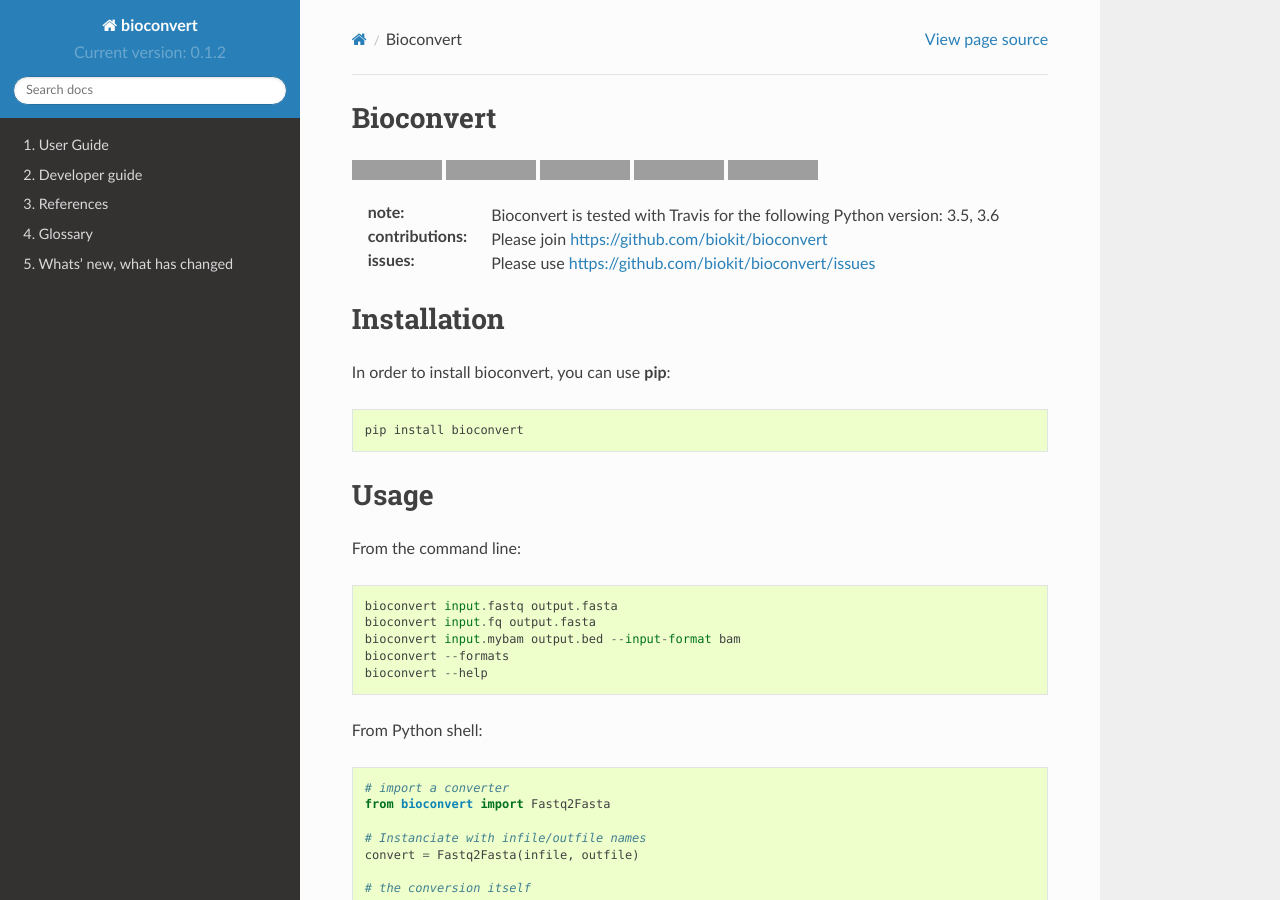
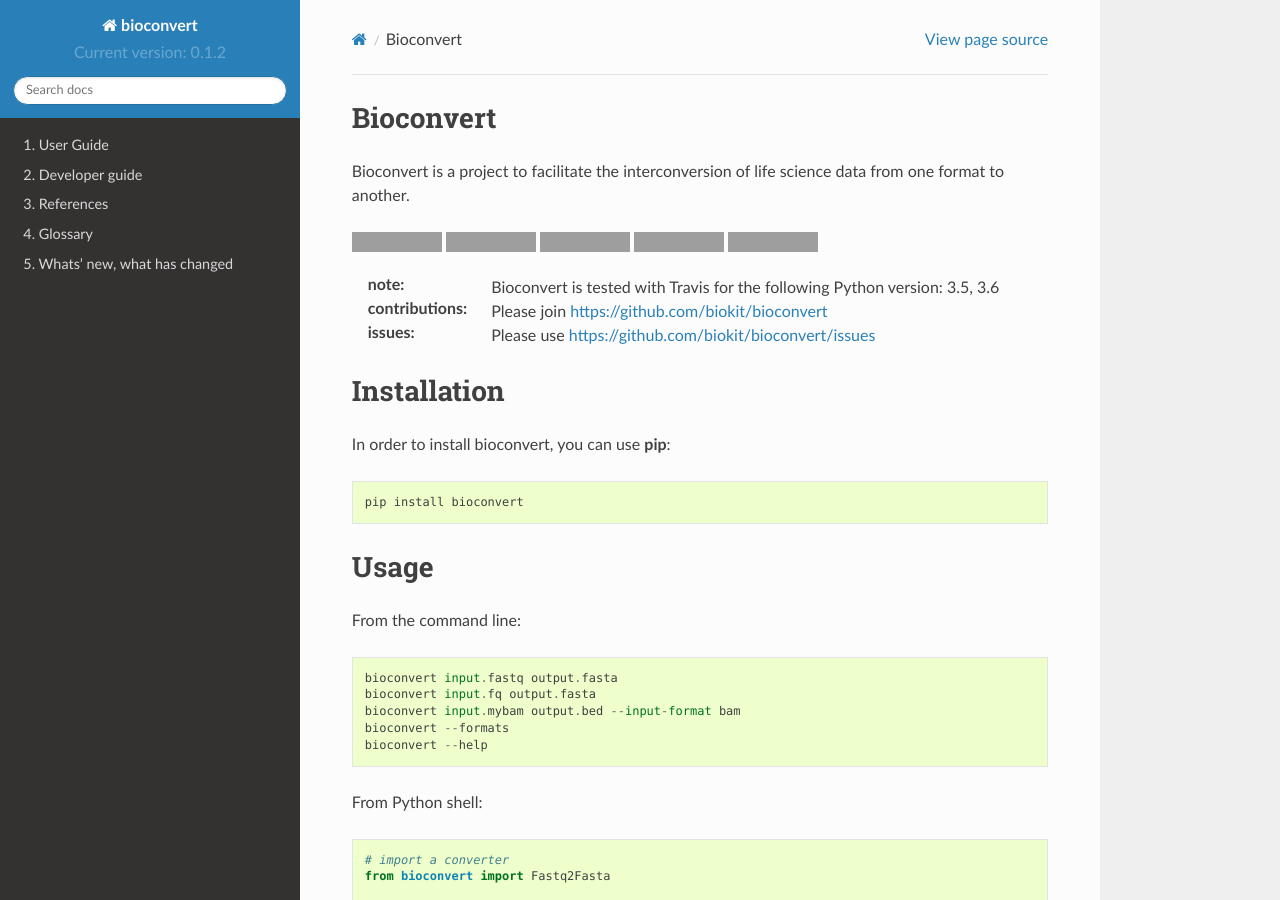
Before and after one commit to bioconvert/bioconvert, a Sphinx documentation site: the page built from doc/index.rst, in a window 1280 px wide and 900 px high. Built offline with Sphinx 7.4.7 and the Read the Docs theme 2.0.0, drawn with Linux system fonts in a browser that asks for light colours; formulas are drawn with MathJax 3; pages that are not in the unit, such as notebooks, are missing from menus; grey boxes are pictures that could not be loaded.

Commit message:
update doc

```diff
--- a/README.rst
+++ b/README.rst
@@ -1,7 +1,7 @@
 Bioconvert
 ==========
 
-Bioinformatics tools in Python
+Bioconvert is a project to facilitate the interconversion of life science data from one format to another.
 
 .. image:: https://badge.fury.io/py/bioconvert.svg
     :target: https://pypi.python.org/pypi/bioconvert
--- a/doc/index.rst
+++ b/doc/index.rst
@@ -3,6 +3,8 @@
 
 Bioconvert
 ####################
+
+Bioconvert is a project to facilitate the interconversion of life science data from one format to another.
 
 
 .. image:: https://badge.fury.io/py/bioconvert.svg
@@ -20,9 +22,6 @@ Bioconvert
 
 .. image:: https://badges.gitter.im/biokit/bioconvert.svg
     :target: https://gitter.im/bioconvert/Lobby?source=orgpage
-
-
-
 
 
 :note: Bioconvert is tested with Travis for the following Python version: 3.5, 3.6
```
